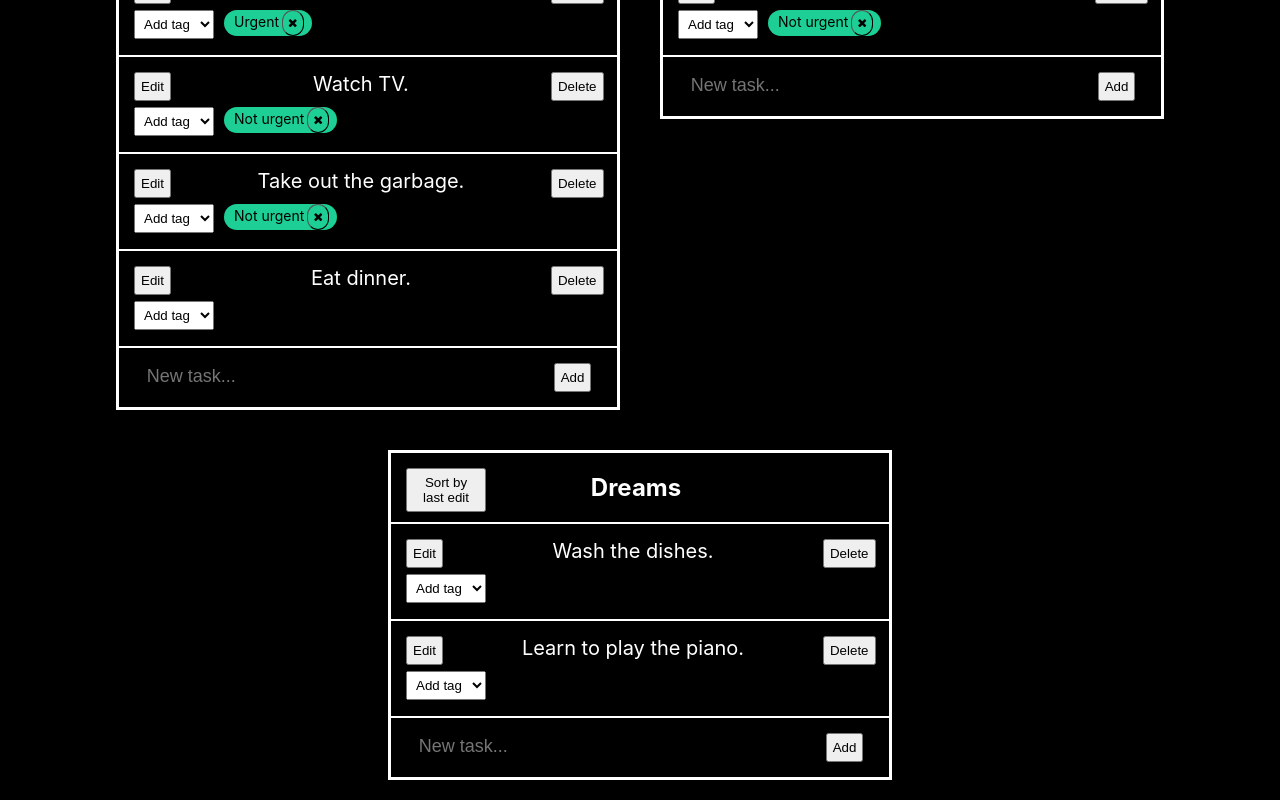
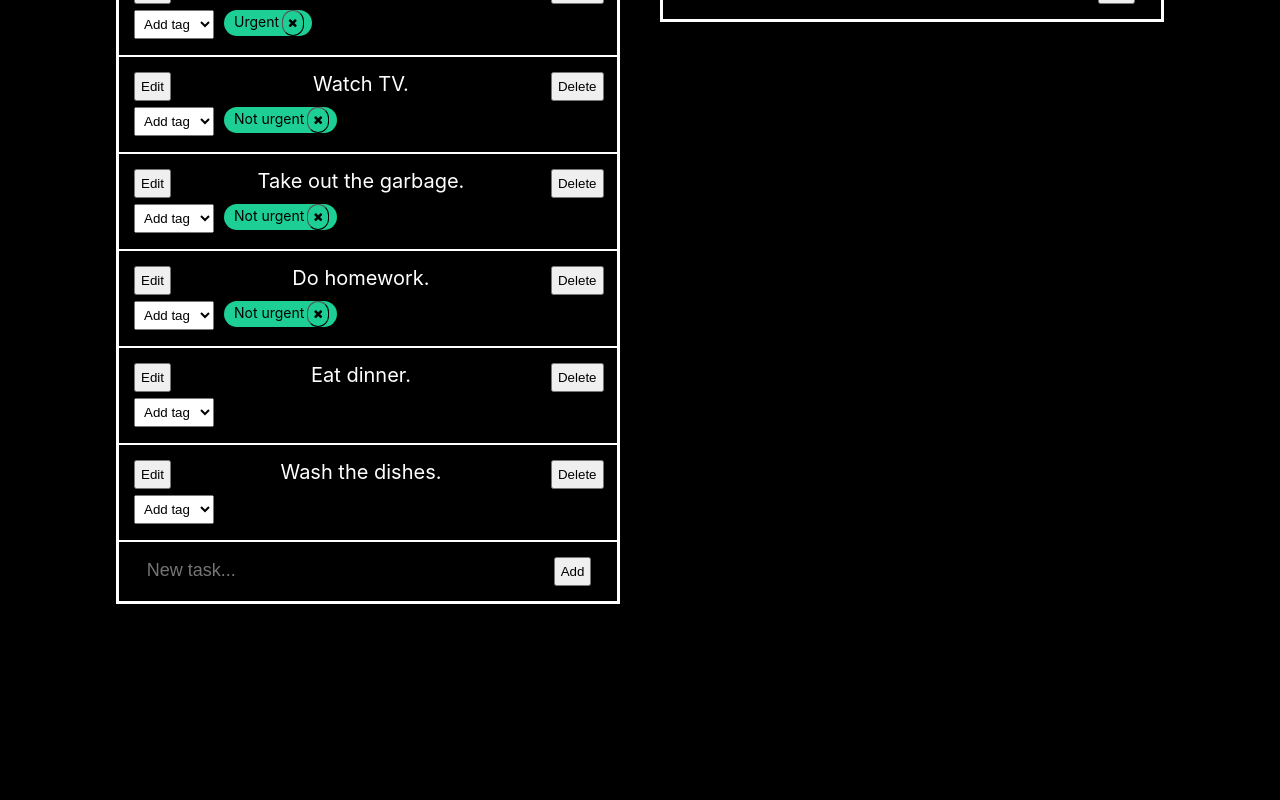
Before and after one commit to attealalahti/task-organizer, a React (Create React App) app: page /tasks in a window 1280 px wide. Shown: the part 367-1167 px from the top of the page. After the commit the page ends 991 px from the top, so only its background shows below. Built offline with nearby package versions, Linux system fonts and the light colour scheme; data requests are answered from the project's data file.

Commit message:
Add comments to TasksPage.

```diff
--- a/db.json
+++ b/db.json
@@ -34,7 +34,7 @@
       "id": "89",
       "content": "Eat dinner.",
       "tagIds": [],
-      "lastEdit": 1638974896086
+      "lastEdit": 1639841393299
     },
     {
       "id": "116",
@@ -49,12 +49,6 @@
       "content": "Wash the dishes.",
       "tagIds": [],
       "lastEdit": 1639578420053
-    },
-    {
-      "id": "119",
-      "content": "Learn to play the piano.",
-      "tagIds": [],
-      "lastEdit": 1639429244722
     }
   ],
   "lists": [
@@ -65,33 +59,23 @@
         "24",
         "32",
         "72",
-        "89"
+        "116",
+        "89",
+        "117"
       ],
       "hidden": false
     },
     {
       "id": "6",
       "title": "Archive (Done)",
-      "taskIds": [
-        "116"
-      ],
-      "hidden": false
-    },
-    {
-      "id": "118",
-      "title": "Dreams",
-      "taskIds": [
-        "117",
-        "119"
-      ],
+      "taskIds": [],
       "hidden": false
     }
   ],
   "listOrder": {
     "order": [
       "5",
-      "6",
-      "118"
+      "6"
     ]
   },
   "tags": [
@@ -105,6 +89,6 @@
     }
   ],
   "autoIncrement": {
-    "next": 125
+    "next": 128
   }
 }
```
Also changed, not shown: src/TasksPage.js (+6 -1 lines).
